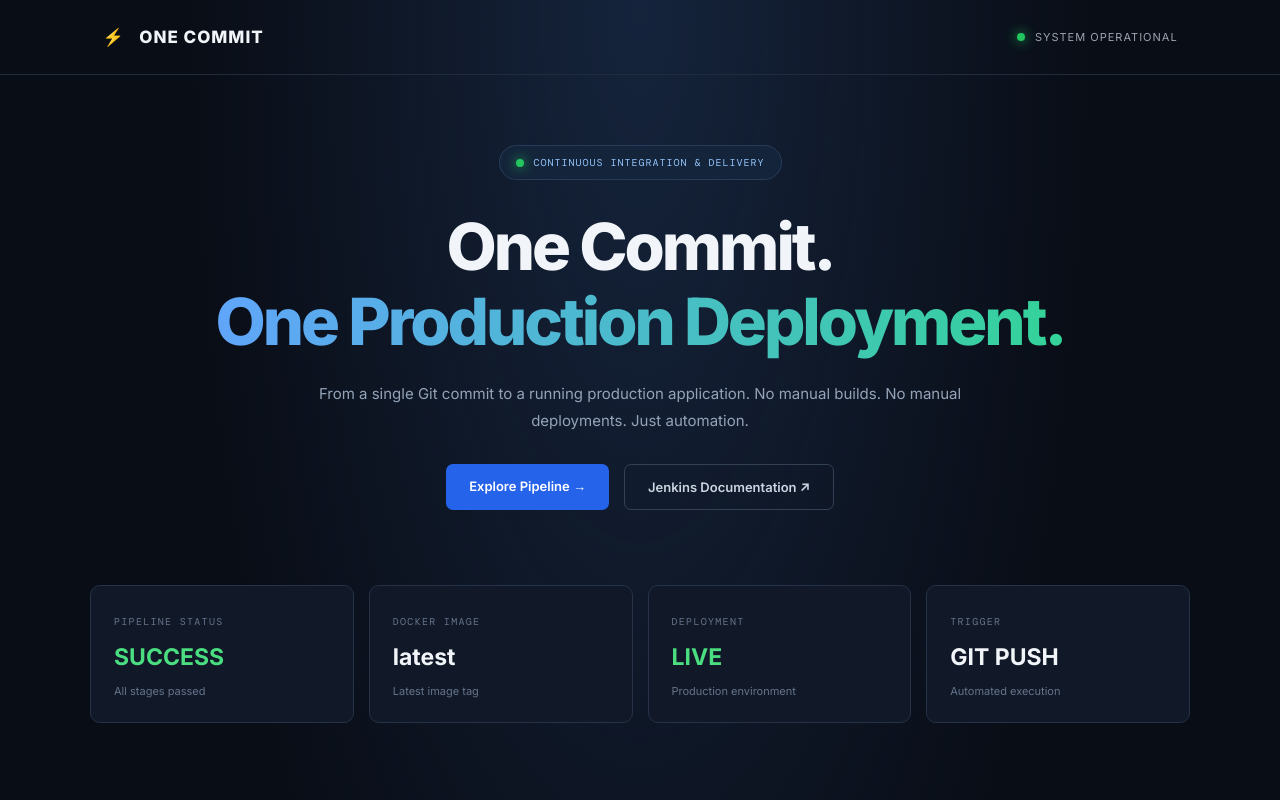
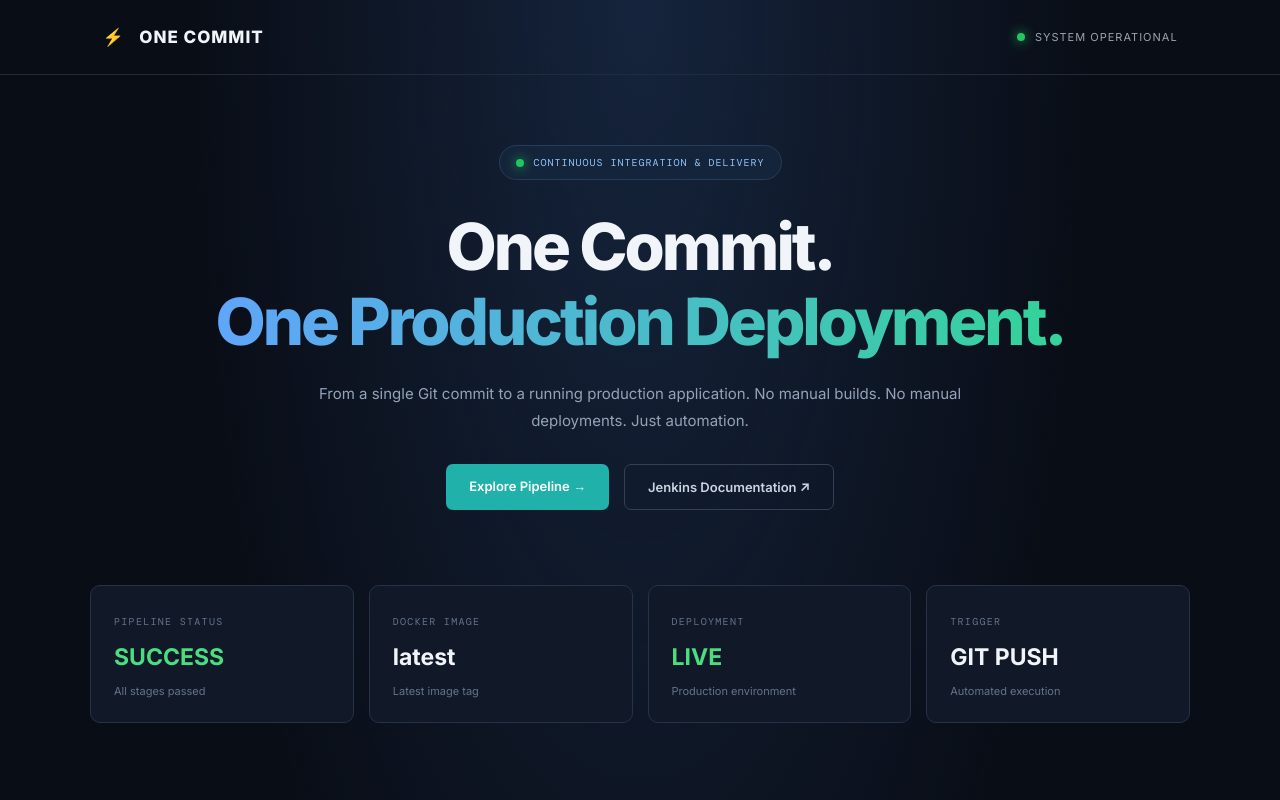
Before and after one commit to Hahsmi55/react-app, a React (Vite) app: page / in a window 1280 px wide. Shown: the top 800 px of the page. Built offline with nearby package versions, Linux system fonts and the light colour scheme.

Commit message:
changing something

```diff
--- a/src/App.css
+++ b/src/App.css
@@ -17,7 +17,7 @@ body { background: #090d16; color: #f1f5f9; font-family: 'Inter', sans-serif; }
 .hero p { color: #94a3b8; line-height: 1.8; font-size: 15px; max-width: 650px; margin: auto; }
 .hero-buttons { display: flex; justify-content: center; gap: 15px; margin-top: 30px; flex-wrap: wrap; }
 .primary-btn, .secondary-btn { padding: 14px 23px; text-decoration: none; border-radius: 7px; font-size: 13px; font-weight: 600; transition: 0.2s; }
-.primary-btn { background: #2563eb; color: white; }
+.primary-btn { background: lightseagreen; color: white; }
 .primary-btn:hover { background: #3b82f6; transform: translateY(-2px); }
 .secondary-btn { border: 1px solid #334155; color: #cbd5e1; }
 .secondary-btn:hover { border-color: #60a5fa; }
```
